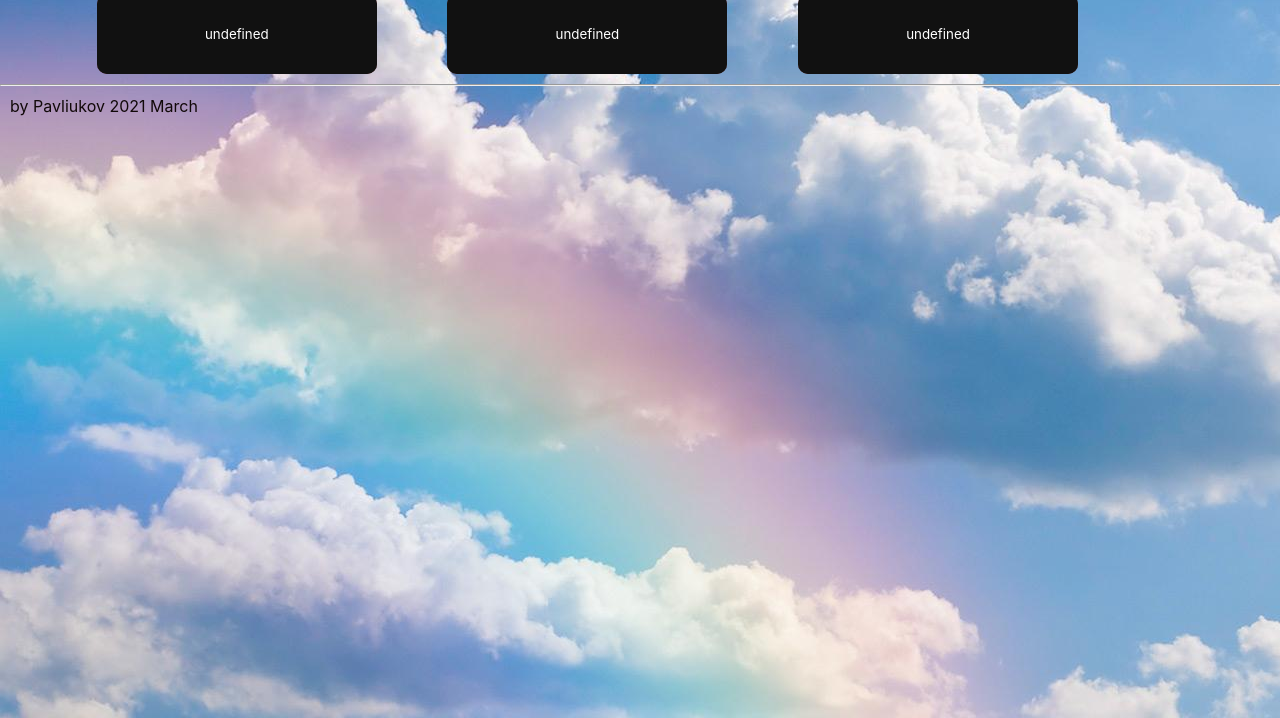
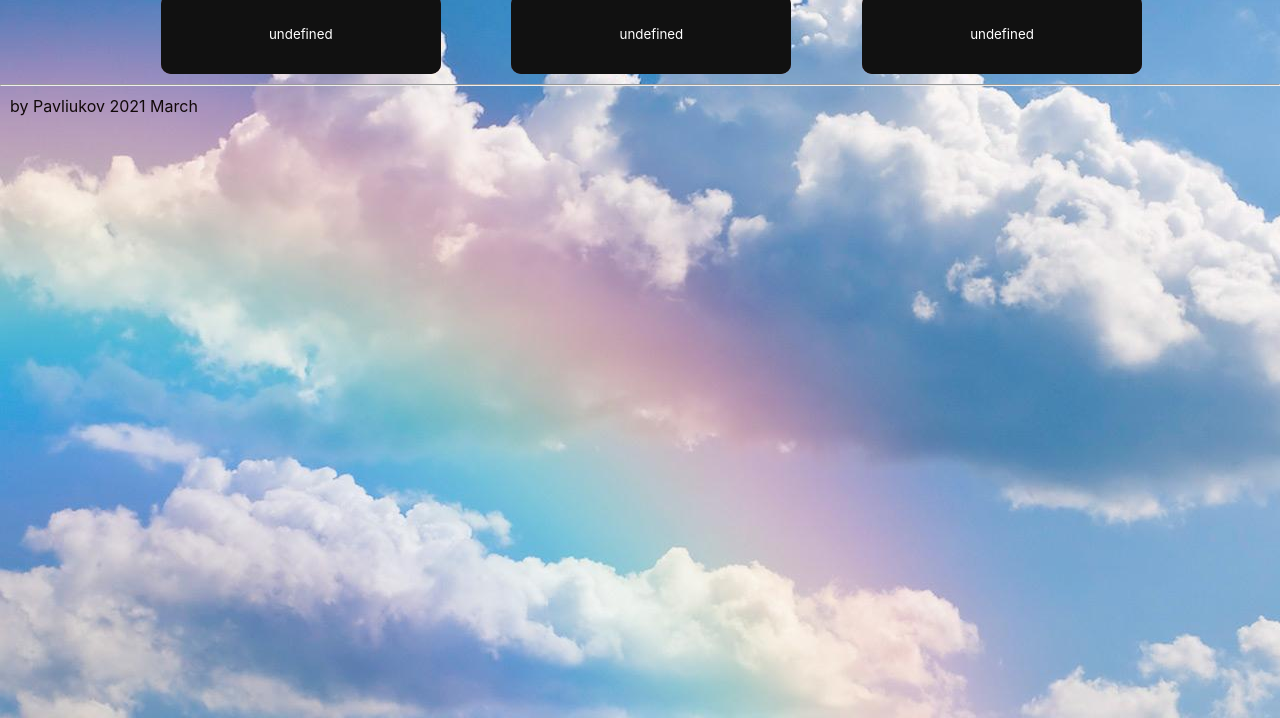
Before and after one commit to byPavliukov/Weather-Project, a plain HTML site: page index.html in a window 1280 px wide. Shown: the part 82-800 px from the top of the page. Drawn offline with Linux system fonts and the light colour scheme.

Commit message:
Update style.css

```diff
--- a/style.css
+++ b/style.css
@@ -51,7 +51,7 @@ select {
     gap: 5px;
     width: 90%;
     grid-template-columns: 30% 30% 30%;
-    margin: 0 5%;
+    margin: 0 10%;
 }
 
 .forecast {
```
